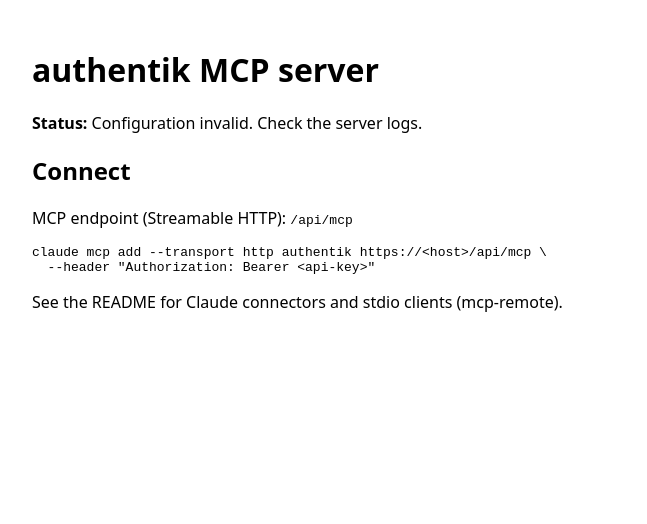
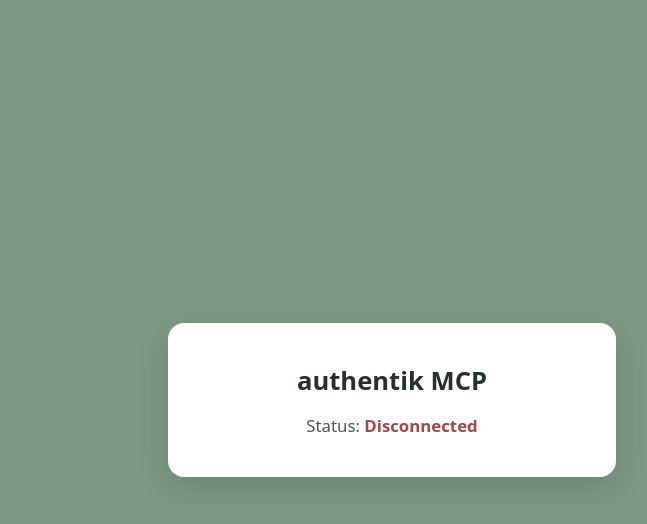
Before and after one commit to Misterbck10/authentik-mcp, a Next.js app: page / in a window 1280 px wide. Shown: the top 524 px of the page, without its empty margins (248-895 px from the left). Built offline with nearby package versions, Linux system fonts and the light colour scheme.

Commit message:
feat: centered landing page with status and optional link button
Co-Authored-By: Claude Opus 5.5 <noreply@anthropic.com>

```diff
--- a/src/app/layout.tsx
+++ b/src/app/layout.tsx
@@ -5,9 +5,14 @@ export const metadata: Metadata = { title: "authentik MCP", robots: { index: fal
 
 const bodyStyle = {
   fontFamily: "system-ui, sans-serif",
-  maxWidth: "45rem",
-  margin: "3rem auto",
-  padding: "0 1rem",
+  margin: 0,
+  padding: "1rem",
+  minHeight: "100vh",
+  boxSizing: "border-box" as const,
+  display: "flex",
+  alignItems: "center",
+  justifyContent: "center",
+  background: "#7d9a85",
 };
 
 export default function RootLayout({ children }: { children: ReactNode }) {
--- a/src/app/page.tsx
+++ b/src/app/page.tsx
@@ -1,35 +1,60 @@
+import type { CSSProperties } from "react";
 import { pingAuthentik } from "@/lib/authentik/health";
-import { getEnv } from "@/lib/config/env";
+import { getEnv, type Env } from "@/lib/config/env";
 
 export const dynamic = "force-dynamic";
 
-async function serverStatus(): Promise<string> {
+// Public page: shows only connected/disconnected, never the failure reason.
+async function serverStatus(): Promise<{ env: Env | null; connected: boolean }> {
+  let env: Env;
   try {
-    getEnv();
+    env = getEnv();
   } catch {
-    return "Configuration invalid. Check the server logs.";
+    return { env: null, connected: false };
   }
   const health = await pingAuthentik();
-  return health.ok ? `Connected to authentik (${health.latencyMs} ms).` : health.reason;
+  return { env, connected: health.ok };
 }
 
-const connectCommand = `claude mcp add --transport http authentik https://<host>/api/mcp \\
-  --header "Authorization: Bearer <api-key>"`;
+const green = "#5f7f68";
+
+const card: CSSProperties = {
+  background: "#ffffff",
+  borderRadius: "16px",
+  padding: "2.5rem 3rem",
+  textAlign: "center",
+  boxShadow: "0 10px 30px rgba(0, 0, 0, 0.15)",
+  maxWidth: "22rem",
+  width: "100%",
+};
+
+const button: CSSProperties = {
+  display: "inline-block",
+  marginTop: "1.5rem",
+  padding: "0.7rem 1.6rem",
+  borderRadius: "8px",
+  background: green,
+  color: "#ffffff",
+  textDecoration: "none",
+  fontWeight: 600,
+};
 
 export default async function Home() {
-  const status = await serverStatus();
+  const { env, connected } = await serverStatus();
   return (
-    <main>
-      <h1>authentik MCP server</h1>
-      <p>
-        <strong>Status:</strong> {status}
+    <main style={card}>
+      <h1 style={{ margin: 0, fontSize: "1.6rem", color: "#23332a" }}>authentik MCP</h1>
+      <p style={{ margin: "1rem 0 0", fontSize: "1.05rem", color: "#4a5a50" }}>
+        Status:{" "}
+        <strong style={{ color: connected ? green : "#a94442" }}>
+          {connected ? "Connected" : "Disconnected"}
+        </strong>
       </p>
-      <h2>Connect</h2>
-      <p>
-        MCP endpoint (Streamable HTTP): <code>/api/mcp</code>
-      </p>
-      <pre>{connectCommand}</pre>
-      <p>See the README for Claude connectors and stdio clients (mcp-remote).</p>
+      {env?.MCP_HOME_LINK_URL && (
+        <a href={env.MCP_HOME_LINK_URL} style={button} rel="noopener noreferrer">
+          {env.MCP_HOME_LINK_LABEL}
+        </a>
+      )}
     </main>
   );
 }
--- a/src/lib/config/env.ts
+++ b/src/lib/config/env.ts
@@ -85,6 +85,11 @@ const envSchema = z
       .optional()
       .transform((url) => url?.replace(/\/+$/, ""))
       .describe("Public origin of this server, used as the OAuth resource identifier"),
+    MCP_HOME_LINK_URL: z
+      .url({ protocol: /^https?$/ })
+      .optional()
+      .describe("Optional link shown as a button on the landing page"),
+    MCP_HOME_LINK_LABEL: z.string().min(1).max(60).default("Continue"),
   })
   .refine((env) => !env.MCP_OAUTH_ISSUER || !!env.MCP_OAUTH_CLIENT_ID, {
     path: ["MCP_OAUTH_CLIENT_ID"],
```
Also changed, not shown: 1 other file (tests, documents, lock files or other folders).
